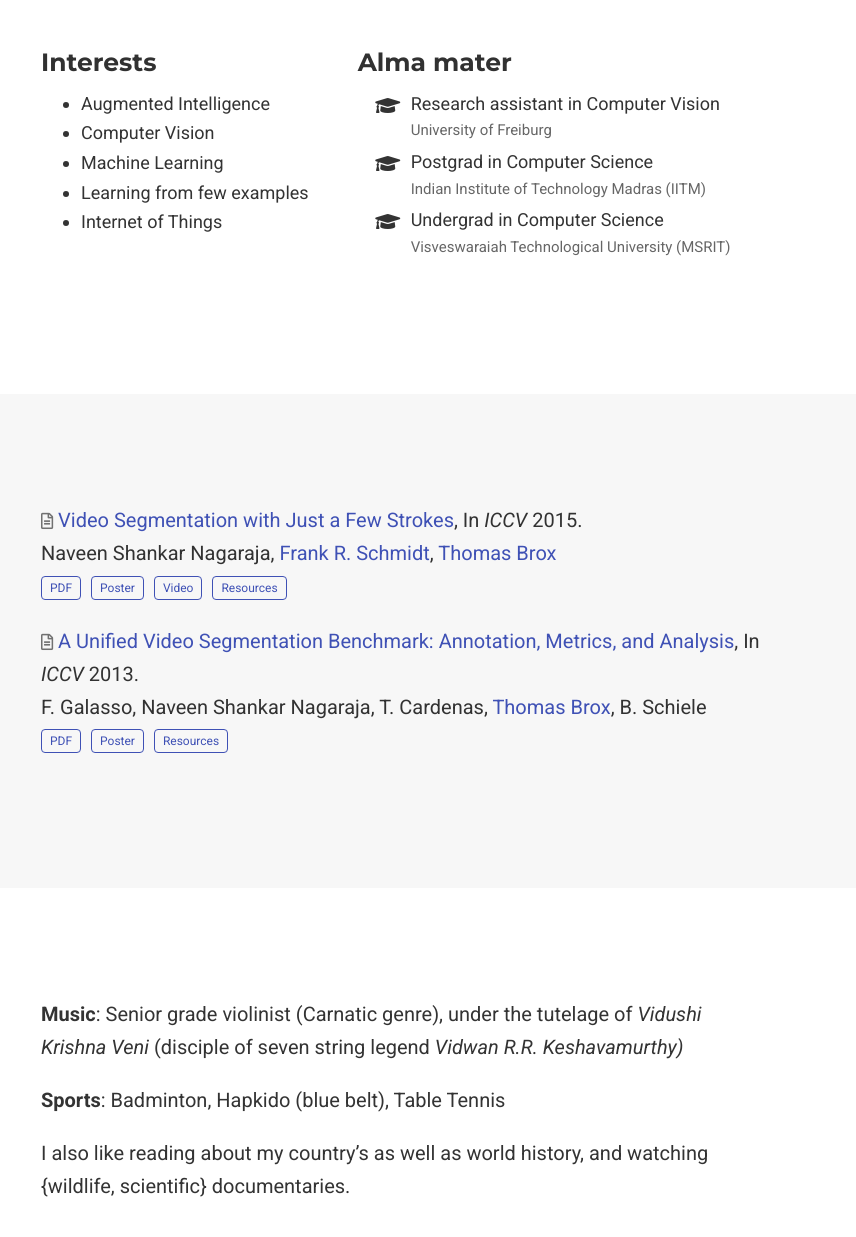
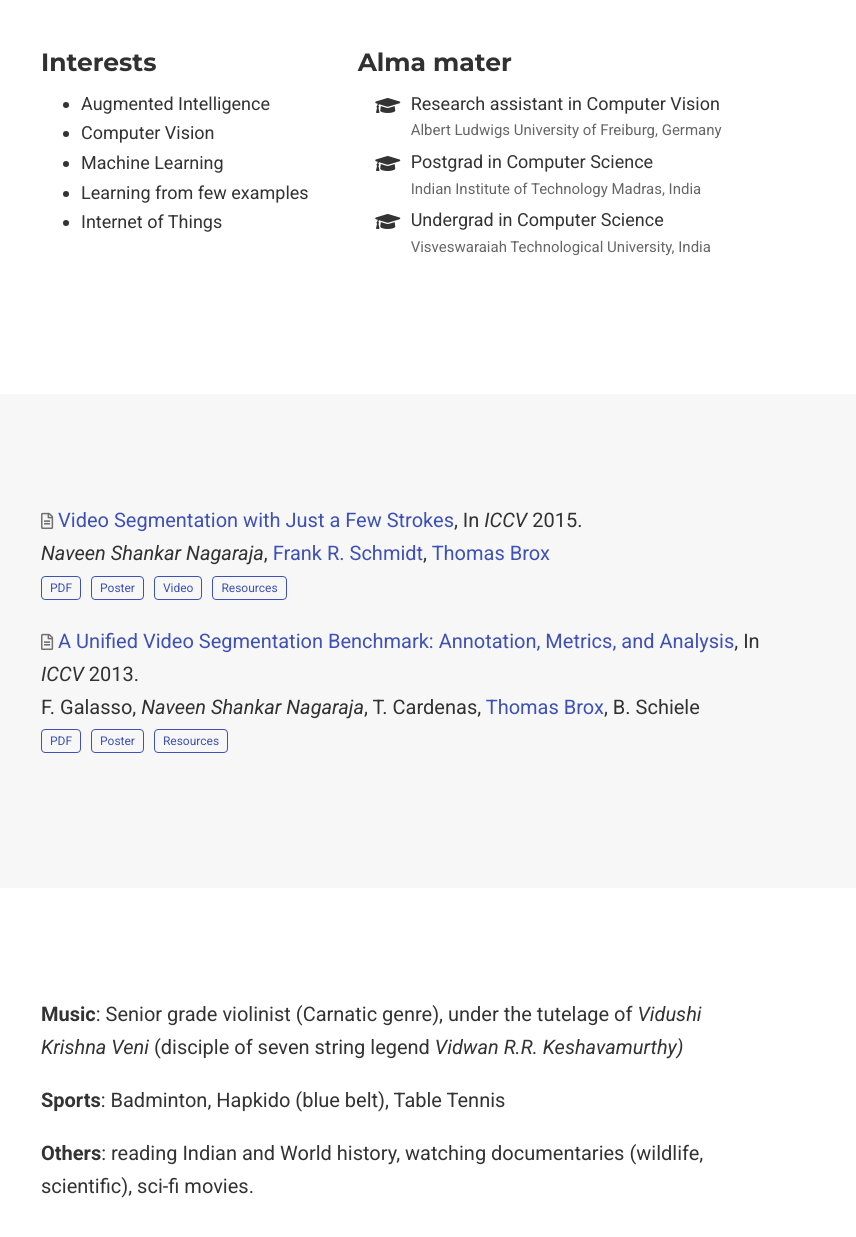
Before and after one commit to menaveenshankar/menaveenshankar.github.io, a plain HTML site: page index.html in a window 1280 px wide. Shown: the part 397-1634 px from the top of the page, 424-1280 px from the left. Drawn offline with nearby package versions, Linux system fonts and the light colour scheme; some icons are missing.

Commit message:
pub display to italics

```diff
--- a/home/index.xml
+++ b/home/index.xml
@@ -92,7 +92,7 @@
       <guid>https://menaveenshankar.github.io/home/hobbies/</guid>
       <description>Music: Senior grade violinist (Carnatic genre), under the tutelage of Vidushi Krishna Veni (disciple of seven string legend Vidwan R.R. Keshavamurthy)
 Sports: Badminton, Hapkido (blue belt), Table Tennis
-I also like reading about my country&amp;rsquo;s as well as world history, and watching {wildlife, scientific} documentaries.</description>
+Others: reading Indian and World history, watching documentaries (wildlife, scientific), sci-fi movies.</description>
     </item>
 
     <item>
--- a/index.html
+++ b/index.html
@@ -395,7 +395,7 @@
             <i class="fa-li fas fa-graduation-cap"></i>
             <div class="description">
               <p class="course">Research assistant in Computer Vision</p>
-              <p class="institution">University of Freiburg</p>
+              <p class="institution">Albert Ludwigs University of Freiburg, Germany</p>
             </div>
           </li>
 
@@ -403,7 +403,7 @@
             <i class="fa-li fas fa-graduation-cap"></i>
             <div class="description">
               <p class="course">Postgrad in Computer Science</p>
-              <p class="institution">Indian Institute of Technology Madras (IITM)</p>
+              <p class="institution">Indian Institute of Technology Madras, India</p>
             </div>
           </li>
 
@@ -411,7 +411,7 @@
             <i class="fa-li fas fa-graduation-cap"></i>
             <div class="description">
               <p class="course">Undergrad in Computer Science</p>
-              <p class="institution">Visveswaraiah Technological University (MSRIT)</p>
+              <p class="institution">Visveswaraiah Technological University, India</p>
             </div>
           </li>
 
@@ -455,7 +455,7 @@
   <i class="far fa-file-alt pub-icon" aria-hidden="true"></i>
   <a href="/publication/iccv15/" itemprop="name">Video Segmentation with Just a Few Strokes</a>,&nbsp;In <em>ICCV</em>&nbsp;2015.
   <div itemprop="author">
-    Naveen Shankar Nagaraja, <a href="https://www.frank-r-schmidt.de" target="_blank">Frank R. Schmidt</a>, <a href="https://lmb.informatik.uni-freiburg.de/people/brox/" target="_blank">Thomas Brox</a></div>
+    <em>Naveen Shankar Nagaraja</em>, <a href="https://www.frank-r-schmidt.de" target="_blank">Frank R. Schmidt</a>, <a href="https://lmb.informatik.uni-freiburg.de/people/brox/" target="_blank">Thomas Brox</a></div>
   <p>
 
 
@@ -530,7 +530,7 @@
   <i class="far fa-file-alt pub-icon" aria-hidden="true"></i>
   <a href="/publication/iccv13/" itemprop="name">A Unified Video Segmentation Benchmark: Annotation, Metrics, and Analysis</a>,&nbsp;In <em>ICCV</em>&nbsp;2013.
   <div itemprop="author">
-    F. Galasso, Naveen Shankar Nagaraja, T. Cardenas, <a href="https://lmb.informatik.uni-freiburg.de/people/brox/" target="_blank">Thomas Brox</a>, B. Schiele</div>
+    F. Galasso, <em>Naveen Shankar Nagaraja</em>, T. Cardenas, <a href="https://lmb.informatik.uni-freiburg.de/people/brox/" target="_blank">Thomas Brox</a>, B. Schiele</div>
   <p>
 
 
@@ -619,7 +619,7 @@
 
 <p><strong>Sports</strong>: Badminton, Hapkido (blue belt), Table Tennis</p>
 
-<p>I also like reading about my country&rsquo;s as well as world history, and watching {wildlife, scientific} documentaries.</p>
+<p><strong>Others</strong>: reading Indian and World history, watching documentaries (wildlife, scientific), sci-fi movies.</p>
 
   </div>
 
```
Also changed, not shown: index.json (+1 -1 lines), publication/iccv13/index.html (+1 -1 lines), publication/iccv15/index.html (+2 -2 lines), publication/index.html (+2 -2 lines).
